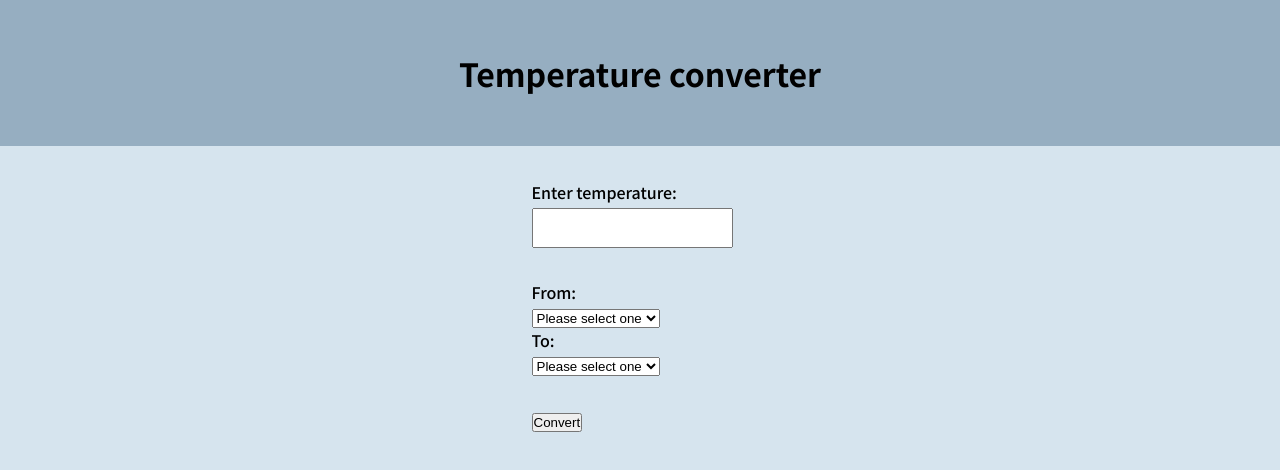
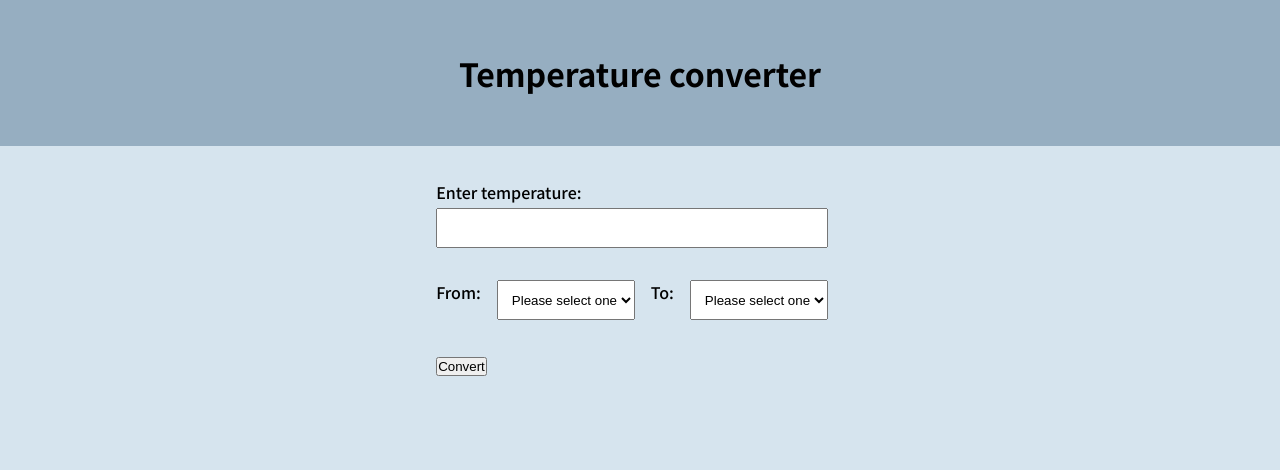
Before and after one commit to AnaScuturici/temperature-converter, a Vue app: page / in a window 1280 px wide. Shown: the top 470 px of the page. Built offline with nearby package versions, Linux system fonts and the light colour scheme.

Commit message:
add style for selections component

```diff
--- a/src/components/Selections.vue
+++ b/src/components/Selections.vue
@@ -1,14 +1,24 @@
 <template>
-    <div>
+  <div class="selections">
     <p>From:</p>
-        <select :value="fromUnit" @change="$emit('update:fromUnit', $event.target.value)">
+    <select
+      :value="fromUnit"
+      @change="$emit('update:fromUnit', $event.target.value)"
+    >
       <option disabled value="">Please select one</option>
-            <option v-for="(option, index) in options" :key="index">{{option}}</option>
+      <option v-for="(option, index) in options" :key="index">
+        {{ option }}
+      </option>
     </select>
     <p>To:</p>
-        <select :value="toUnit" @change="$emit('update:toUnit', $event.target.value)">
+    <select
+      :value="toUnit"
+      @change="$emit('update:toUnit', $event.target.value)"
+    >
       <option disabled value="">Please select one</option>
-            <option v-for="(option, index) in options" :key="index">{{option}}</option>
+      <option v-for="(option, index) in options" :key="index">
+        {{ option }}
+      </option>
     </select>
   </div>
 </template>
@@ -23,20 +33,32 @@ export default {
     },
     fromUnit: {
       type: String,
-            default: '',
+      default: "",
     },
     toUnit: {
       type: String,
-            default: '',
-        }
+      default: "",
+    },
   },
   methods: {
     handleSelect() {
-            this.$emit('select');
-        }
-    }
-}
+      this.$emit("select");
+    },
+  },
+};
 </script>
 
-<style>
+<style scoped>
+.selections {
+  display: flex;
+  gap: 1em;
+  flex-wrap: wrap;
+  justify-content: center;
+}
+
+select {
+    height: 40px;
+    padding-left: 10px;
+    cursor: pointer;
+}
 </style>
```
Lines whose indentation alone changed are shown as unchanged.
